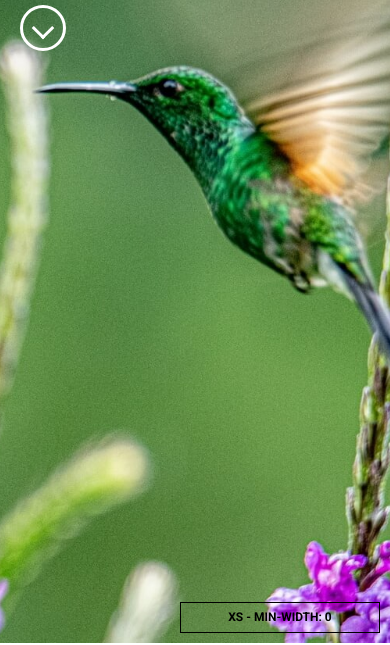
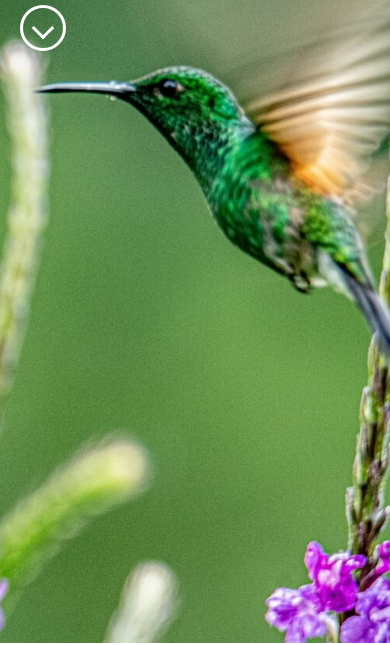
Before and after one commit to cazdlt/kolibrika, a Gatsby site: page / in a window 390 px wide. Shown: the part 201-846 px from the top of the page. Built offline with nearby package versions, Linux system fonts and the light colour scheme; Gatsby itself is replaced by a stand-in of ours.

Commit message:
Breakpoints off

```diff
--- a/src/scss/style.scss
+++ b/src/scss/style.scss
@@ -71,23 +71,23 @@
 @import "pages/services/page-services";
 @import "pages/services/page-service";
 
-//Display breakpoints for DEV
-body:after {
-    color: #000000;
-    font-size: 12px;
-    padding: 5px;
-    font-weight: bold;
-    right: 10px;
-    position: fixed;
-    text-align: center;
-    text-transform: uppercase;
-    bottom: 10px;
-    width: 200px;
-    z-index: 9999;
-    border: solid 1px #000000;
-    @each $name, $value in $grid-breakpoints {
-        @include media-breakpoint-up($name) {
-            content: "#{$name} - min-width: #{$value}";
-        }
-    }
-}
+// //Display breakpoints for DEV
+// body:after {
+//     color: #000000;
+//     font-size: 12px;
+//     padding: 5px;
+//     font-weight: bold;
+//     right: 10px;
+//     position: fixed;
+//     text-align: center;
+//     text-transform: uppercase;
+//     bottom: 10px;
+//     width: 200px;
+//     z-index: 9999;
+//     border: solid 1px #000000;
+//     @each $name, $value in $grid-breakpoints {
+//         @include media-breakpoint-up($name) {
+//             content: "#{$name} - min-width: #{$value}";
+//         }
+//     }
+// }
```
